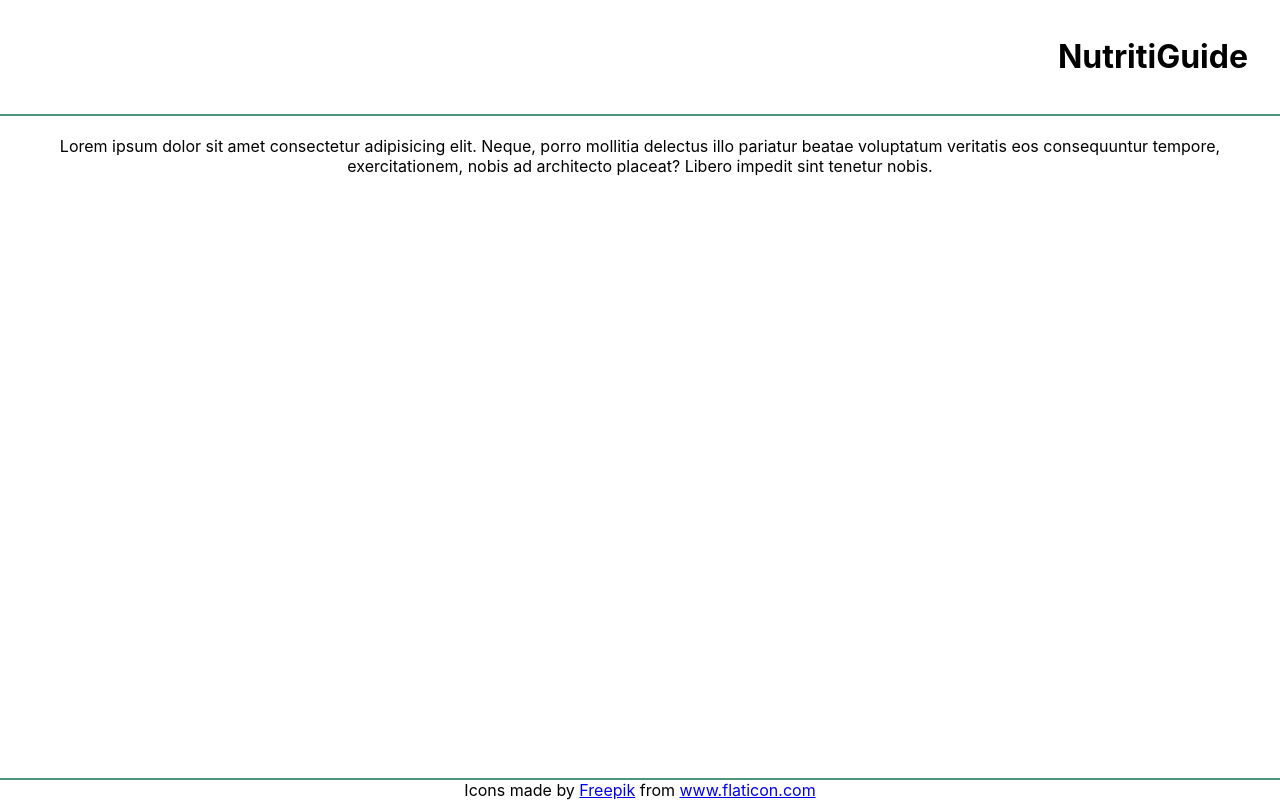
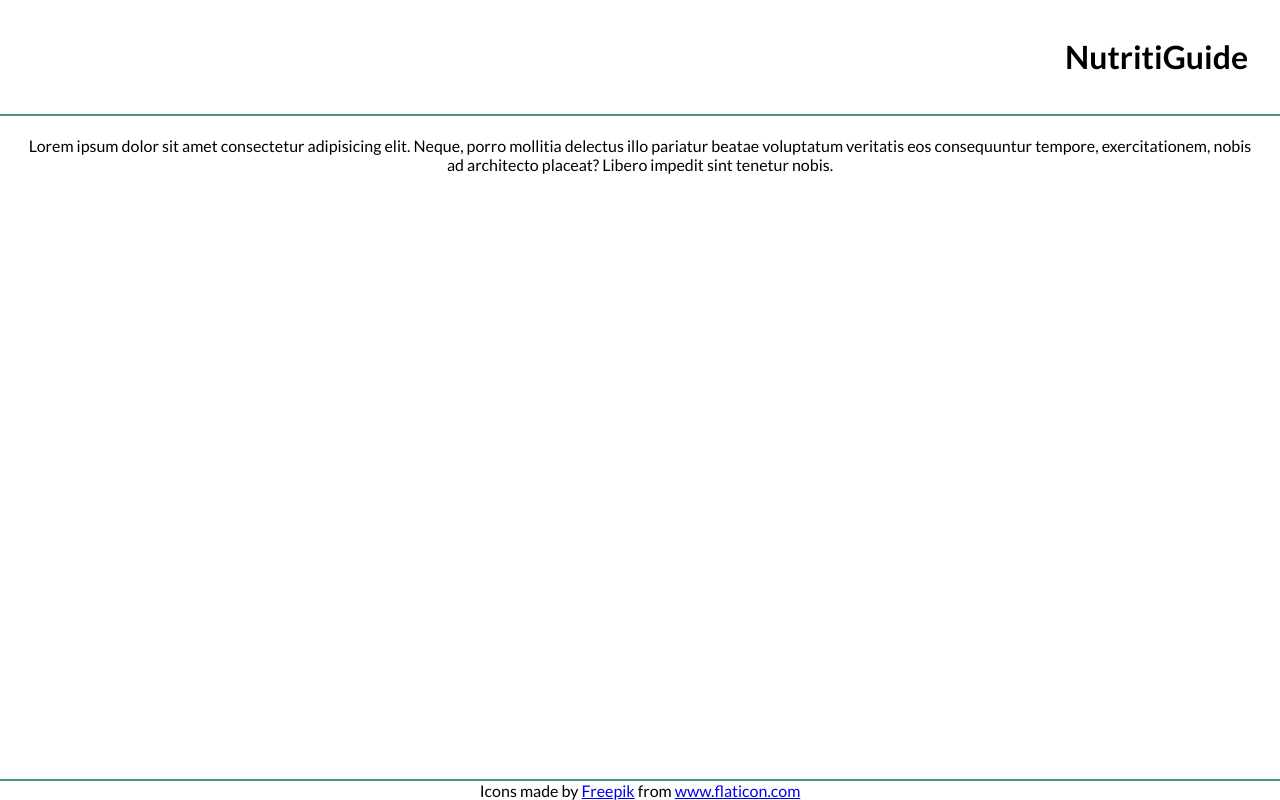
Before and after one commit to TZ-fn/NutritiGuide, a React (Create React App) app: page / in a window 1280 px wide. Built offline with nearby package versions, Linux system fonts and the light colour scheme.

Commit message:
Add some global CSS styling

```diff
--- a/src/index.css
+++ b/src/index.css
@@ -1,13 +1,13 @@
 body {
+  box-sizing: border-box;
   margin: 0;
-  font-family: -apple-system, BlinkMacSystemFont, 'Segoe UI', 'Roboto', 'Oxygen',
-    'Ubuntu', 'Cantarell', 'Fira Sans', 'Droid Sans', 'Helvetica Neue',
-    sans-serif;
+  padding: 0;
+  font-family: 'Lato', -apple-system, BlinkMacSystemFont, 'Segoe UI', 'Roboto', 'Oxygen', 'Ubuntu',
+    'Cantarell', 'Fira Sans', 'Droid Sans', 'Helvetica Neue', sans-serif;
   -webkit-font-smoothing: antialiased;
   -moz-osx-font-smoothing: grayscale;
 }
 
 code {
-  font-family: source-code-pro, Menlo, Monaco, Consolas, 'Courier New',
-    monospace;
+  font-family: source-code-pro, Menlo, Monaco, Consolas, 'Courier New', monospace;
 }
--- a/src/index.jsx
+++ b/src/index.jsx
@@ -8,7 +8,7 @@ ReactDOM.render(
   <React.StrictMode>
     <App />
   </React.StrictMode>,
-  document.getElementById('root')
+  document.getElementById('root'),
 );
 
 // If you want to start measuring performance in your app, pass a function
```
